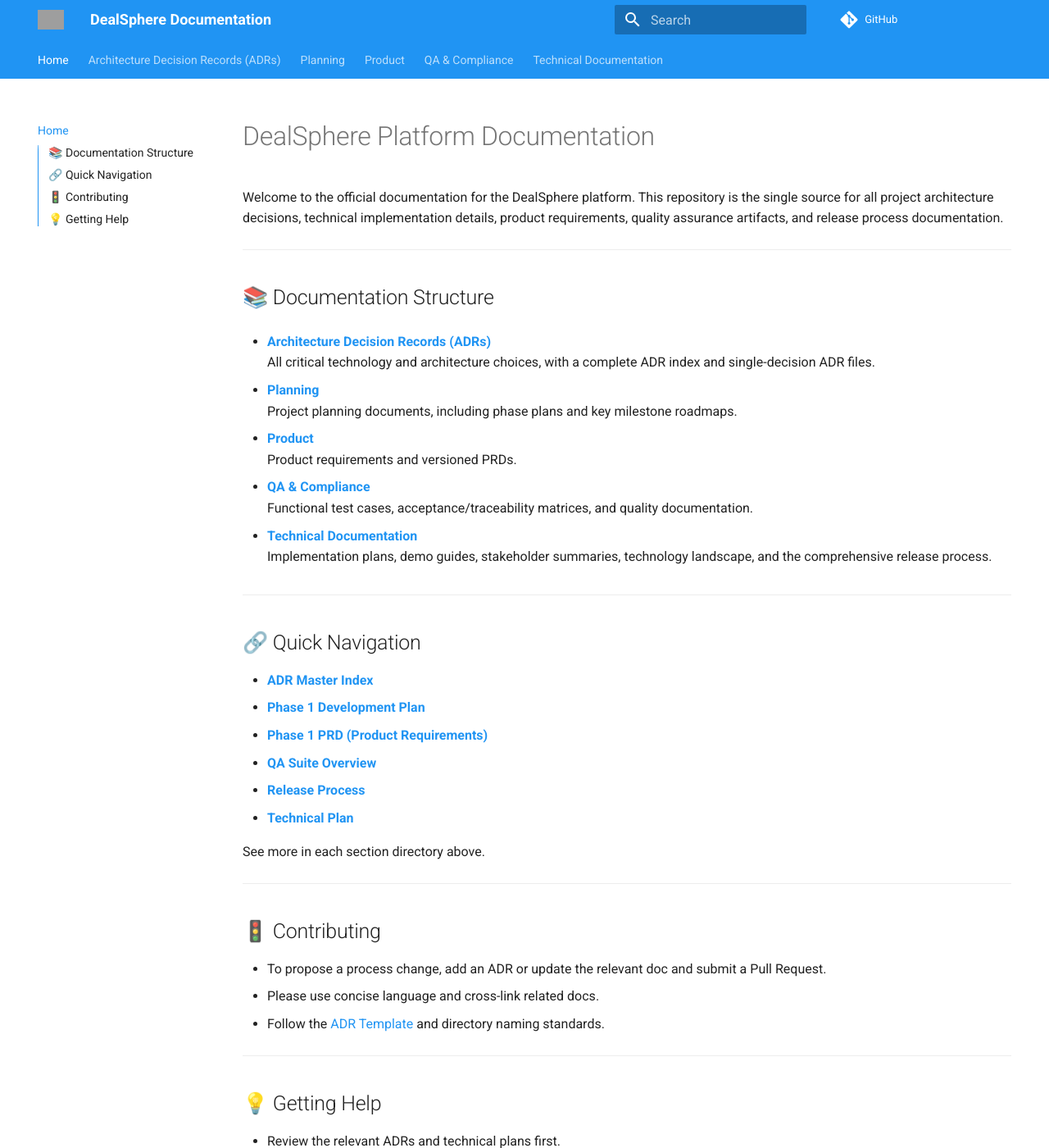
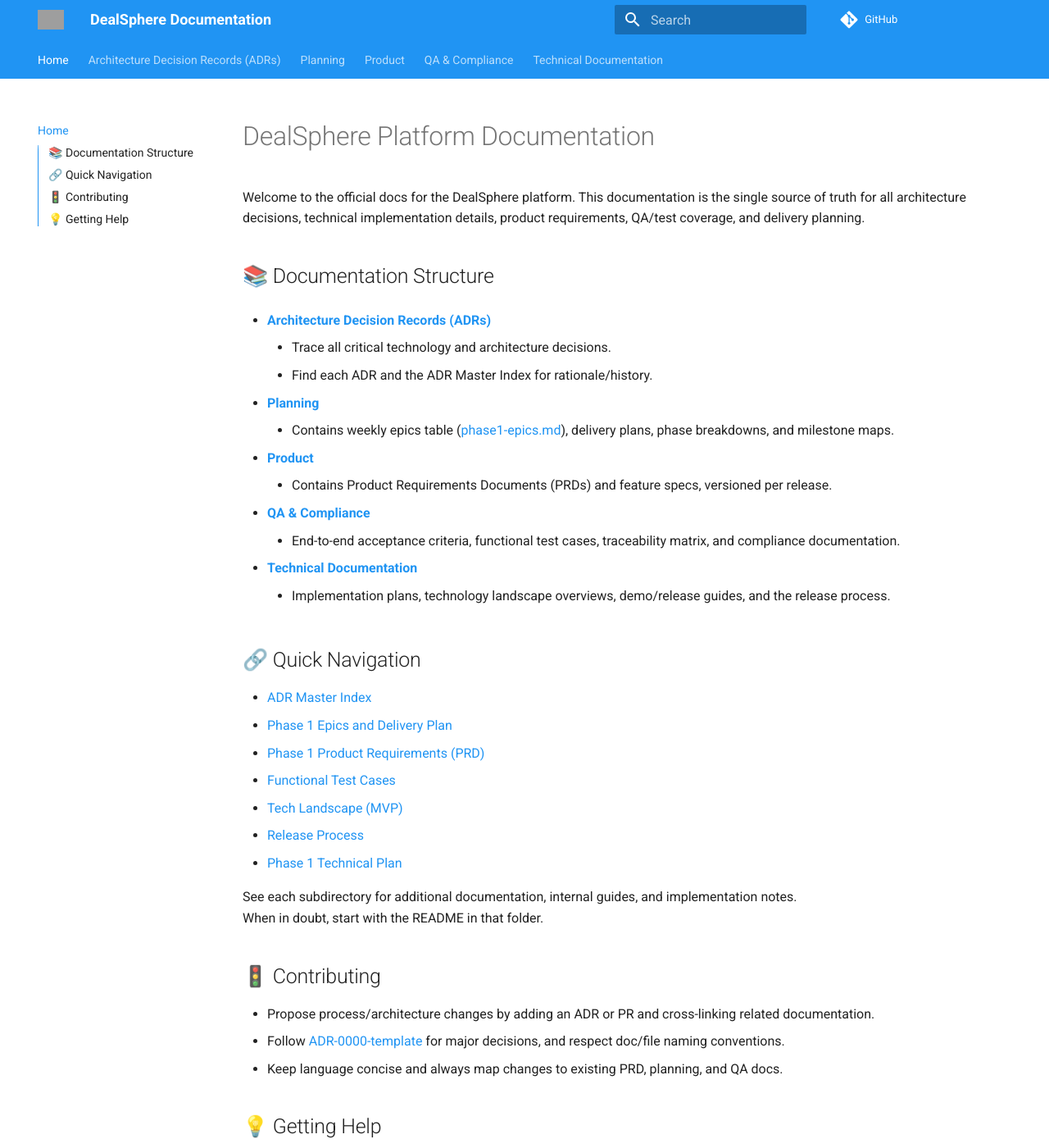
Before and after one commit to DealSphere-Inc/dealsphere-platform-docs, an MkDocs documentation site: the page built from docs/README.md, in a window 1280 px wide and 1400 px high. Shown: the whole window at 82% size. Built offline with MkDocs 1.6.1 and Material for MkDocs 9.7.7, drawn with Linux system fonts in a browser that asks for light colours; comment, search, counter and statistics services are not loaded; some of the changed text lies outside the part shown; grey boxes are pictures that could not be loaded.

Commit message:
Update README.md

```diff
--- a/docs/README.md
+++ b/docs/README.md
@@ -1,55 +1,47 @@
 # DealSphere Platform Documentation
 
-Welcome to the official documentation for the DealSphere platform. This repository is the single source for all project architecture decisions, technical implementation details, product requirements, quality assurance artifacts, and release process documentation.
-
----
+Welcome to the official docs for the DealSphere platform. This documentation is the single source of truth for all architecture decisions, technical implementation details, product requirements, QA/test coverage, and delivery planning.
 
 ## 📚 Documentation Structure
 
-- **[Architecture Decision Records (ADRs)](adr/)**
-  All critical technology and architecture choices, with a complete ADR index and single-decision ADR files.
+- **[Architecture Decision Records (ADRs)](./adr)**
+    - Trace all critical technology and architecture decisions.
+    - Find each ADR and the ADR Master Index for rationale/history.
 
-- **[Planning](planning/)**
-  Project planning documents, including phase plans and key milestone roadmaps.
+- **[Planning](./planning)**
+    - Contains weekly epics table ([phase1-epics.md](./planning/phase1-epics.md)), delivery plans, phase breakdowns, and milestone maps.
 
-- **[Product](product/)**
-  Product requirements and versioned PRDs.
+- **[Product](./product)**
+    - Contains Product Requirements Documents (PRDs) and feature specs, versioned per release.
 
-- **[QA & Compliance](qa/)**
-  Functional test cases, acceptance/traceability matrices, and quality documentation.
+- **[QA & Compliance](./qa)**
+    - End-to-end acceptance criteria, functional test cases, traceability matrix, and compliance documentation.
 
-- **[Technical Documentation](tech/)**
-  Implementation plans, demo guides, stakeholder summaries, technology landscape, and the comprehensive release process.
-
----
+- **[Technical Documentation](./tech)**
+    - Implementation plans, technology landscape overviews, demo/release guides, and the release process.
 
 ## 🔗 Quick Navigation
 
-- **[ADR Master Index](adr/README.md)**
-- **[Phase 1 Development Plan](planning/platform-development-phase1.md)**
-- **[Phase 1 PRD (Product Requirements)](product/Phase1_PRD.md)**
-- **[QA Suite Overview](qa/README.md)**
-- **[Release Process](tech/release-process.md)**
-- **[Technical Plan](tech/phase-1-technical-plan.md)**
+- [ADR Master Index](./adr/README.md)
+- [Phase 1 Epics and Delivery Plan](./planning/phase1-epics.md)
+- [Phase 1 Product Requirements (PRD)](./product/Phase1_PRD.md)
+- [Functional Test Cases](./qa/Phase1_Functional_Test_Cases.md)
+- [Tech Landscape (MVP)](./tech/tech-landscape.md)
+- [Release Process](./tech/release-process.md)
+- [Phase 1 Technical Plan](./tech/phase-1-technical-plan.md)
 
-See more in each section directory above.
-
----
+See each subdirectory for additional documentation, internal guides, and implementation notes.
+When in doubt, start with the README in that folder.
 
 ## 🚦 Contributing
 
-- To propose a process change, add an ADR or update the relevant doc and submit a Pull Request.
-- Please use concise language and cross-link related docs.
-- Follow the [ADR Template](adr/ADR-0000-template.md) and directory naming standards.
-
----
+- Propose process/architecture changes by adding an ADR or PR and cross-linking related documentation.
+- Follow [ADR-0000-template](./adr/ADR-0000-template.md) for major decisions, and respect doc/file naming conventions.
+- Keep language concise and always map changes to existing PRD, planning, and QA docs.
 
 ## 💡 Getting Help
 
-- Review the relevant ADRs and technical plans first.
-- Use directory README files for subtopics (e.g., QA or ADRs).
-- Contact the core platform team as listed in our internal systems for architectural questions.
+- If unsure, review ADRs and planning/technical docs for context.
+- For process/feature/test traceability, follow the links above or contact the core platform team listed internally.
 
----
-
-_Last updated: August 16, 2025_
+_Last updated: August 2025 – All core tech, planning, and QA documentation is actively maintained during MVP delivery._
```
